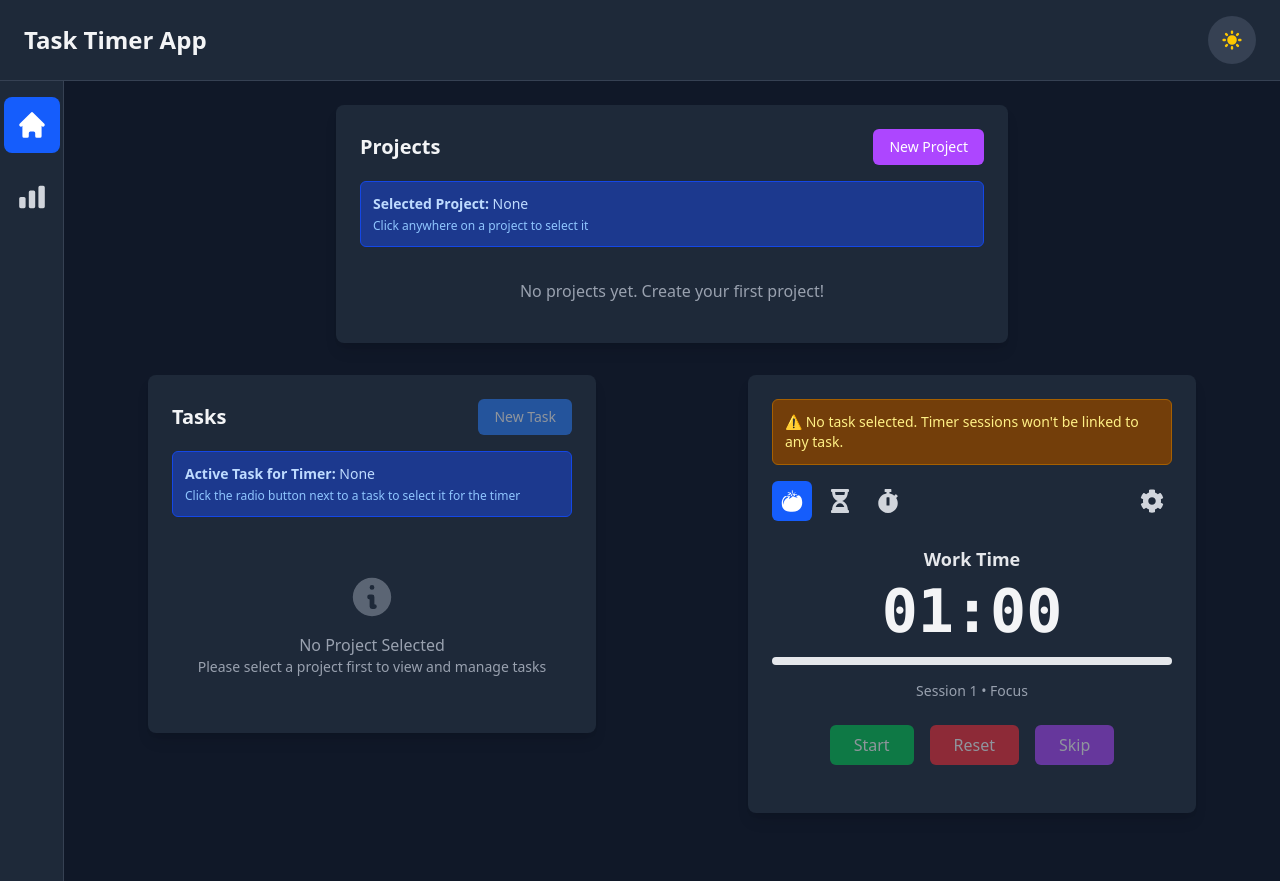
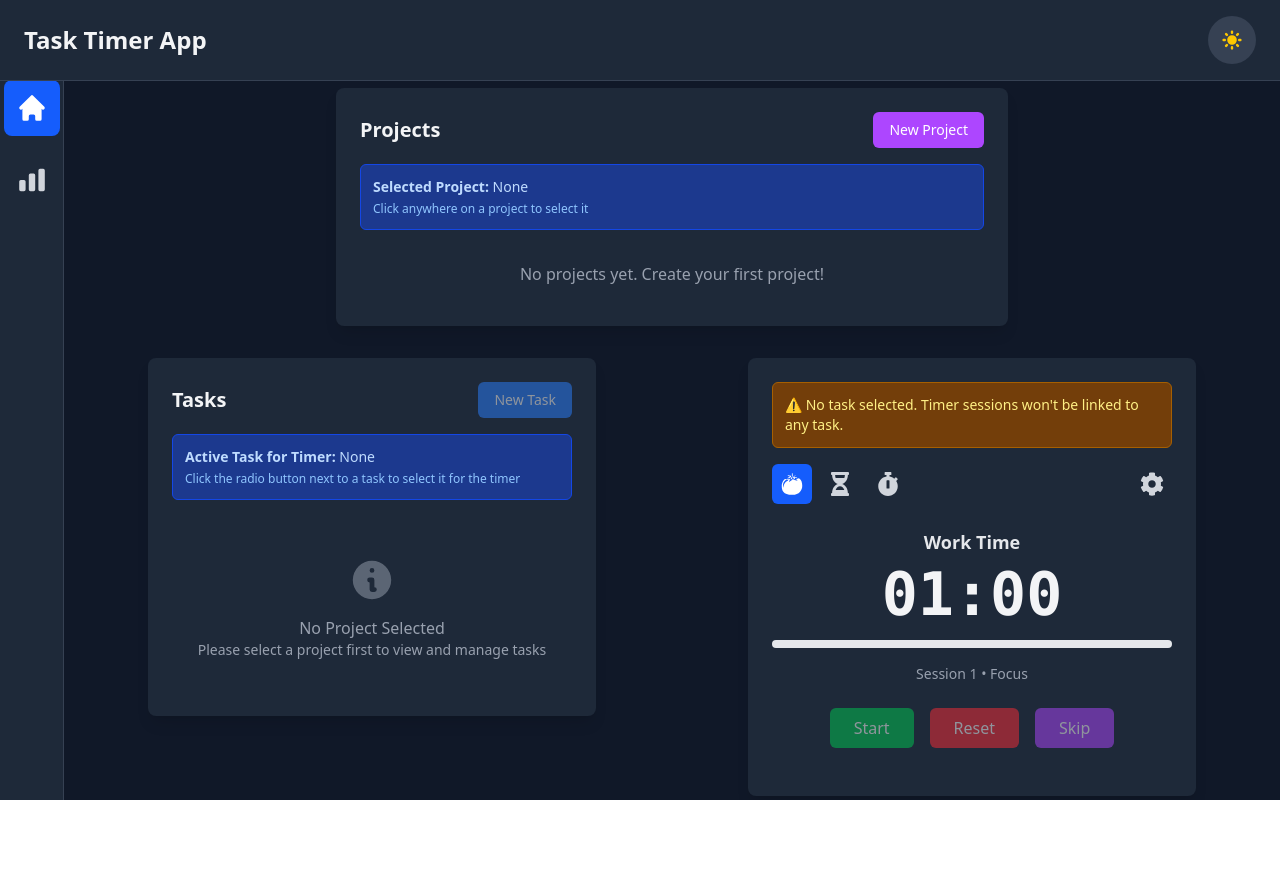
Before and after one commit to reda-akherfi/react_omnedu, a React (Vite) app: page / in a window 1280 px wide. After the commit the page ends 800 px from the top, so only its background shows below. Built offline with nearby package versions, Linux system fonts and the light colour scheme.

Commit message:
fix: Adjust layout to accommodate fixed header in App component, ensuring proper spacing in main layout for improved user experience

```diff
--- a/src/App.tsx
+++ b/src/App.tsx
@@ -583,8 +583,8 @@ const App: React.FC = () => {
 
   return (
     <div className={`min-h-screen transition-colors duration-200 ${darkMode ? 'bg-gray-900' : 'bg-gray-100'}`}>
-      {/* Header */}
-      <div className={`border-b transition-colors duration-200 ${darkMode ? 'bg-gray-800 border-gray-700' : 'bg-white border-gray-200'}`}>
+      {/* Header - Fixed at top */}
+      <div className={`fixed top-0 left-0 right-0 z-50 border-b transition-colors duration-200 ${darkMode ? 'bg-gray-800 border-gray-700' : 'bg-white border-gray-200'}`}>
         <div className="flex items-center justify-between px-6 py-4">
           <h1 className={`text-2xl font-bold ${darkMode ? 'text-gray-100' : 'text-gray-900'}`}>Task Timer App</h1>
           <button
@@ -611,8 +611,8 @@ const App: React.FC = () => {
         </div>
       </div>
 
-      {/* Main Layout */}
-      <div className="flex h-screen">
+      {/* Main Layout - Adjusted to account for fixed header */}
+      <div className="flex h-screen pt-16">
         {/* Sidebar */}
         <div className={`w-16 border-r transition-colors duration-200 flex flex-col items-center ${darkMode ? 'bg-gray-800 border-gray-700' : 'bg-white border-gray-200'}`}>
           <div className="flex flex-col items-center py-4">
```
